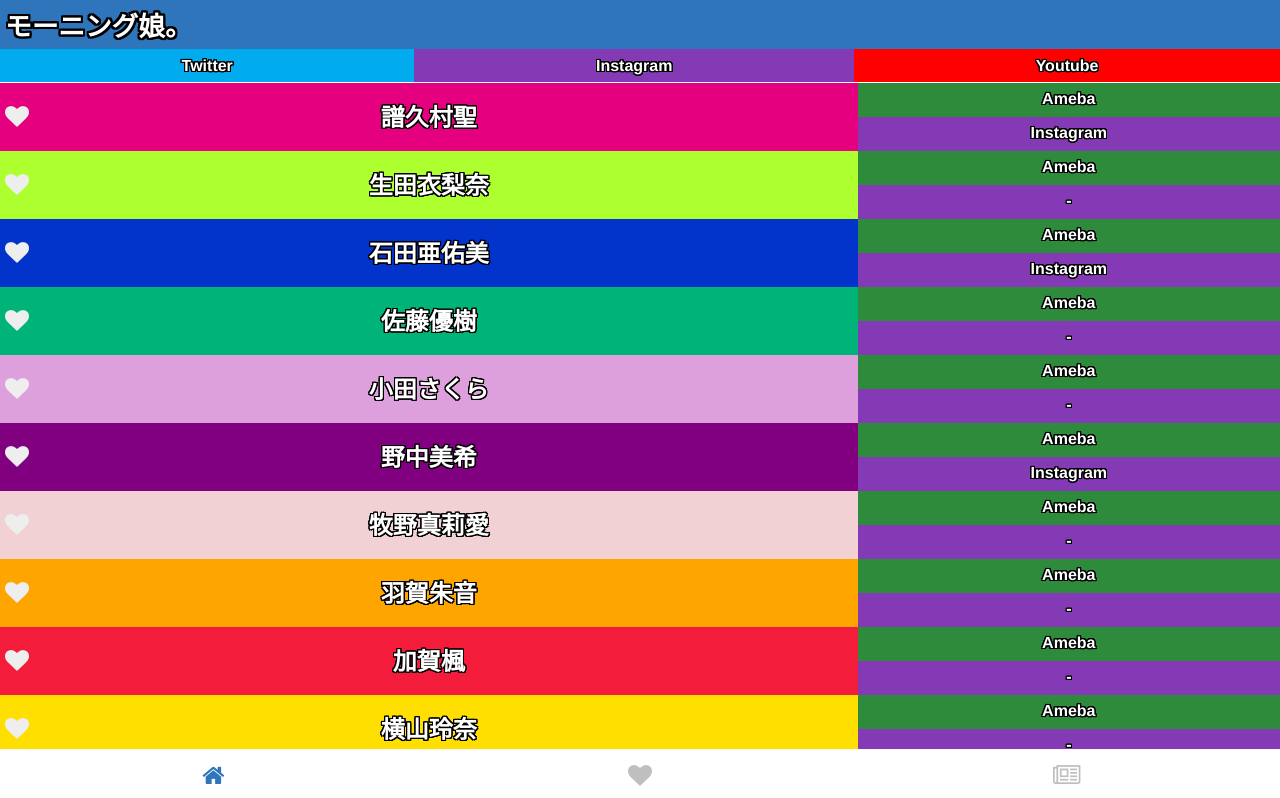
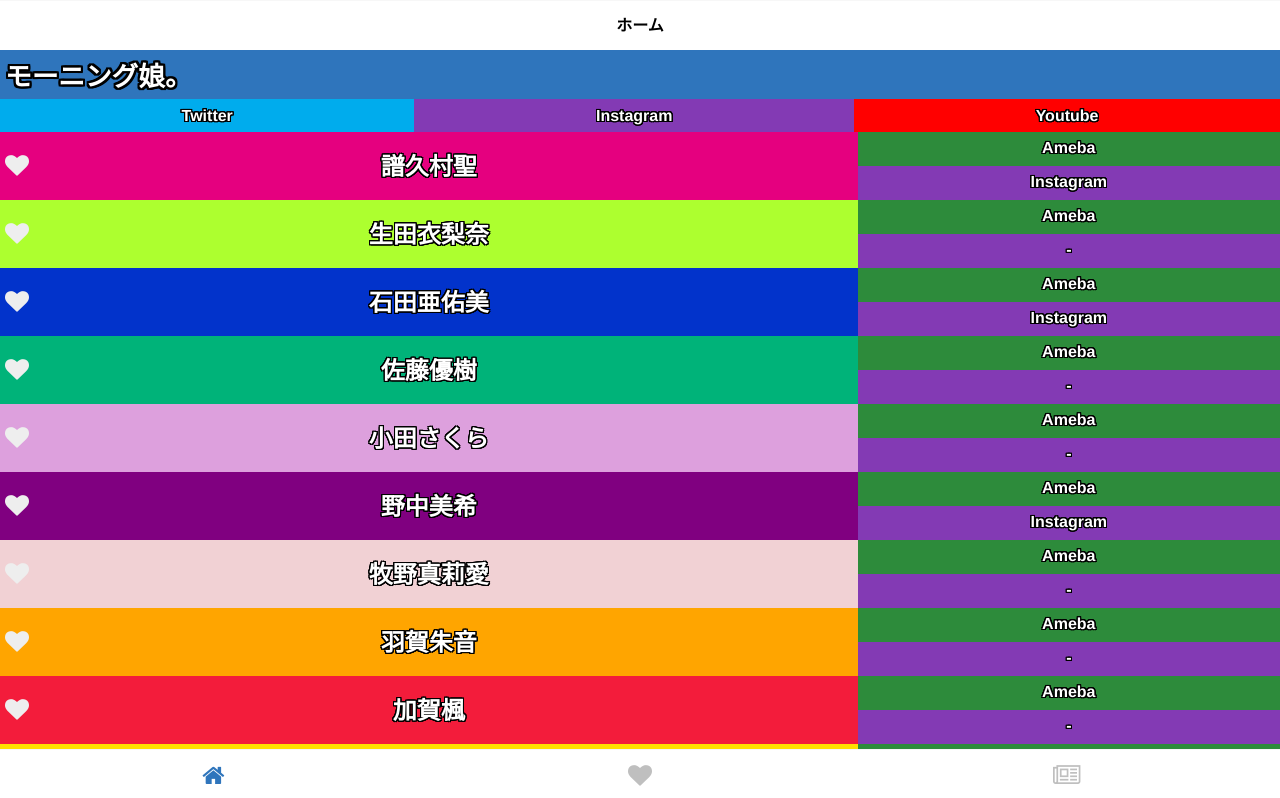
Before and after one commit to YuheiNakasaka/hello-project-one, a Nuxt app: page / in a window 1280 px wide. Shown: the top 798 px of the page. Built offline with nearby package versions, Linux system fonts and the light colour scheme.

Commit message:
headerをつけた

```diff
--- /dev/null
+++ b/components/Header.vue
@@ -0,0 +1,61 @@
+<template>
+  <div id="header">
+    <div class="header-item">
+      <span>{{ title }}</span>
+    </div>
+  </div>
+</template>
+
+<script>
+export default {
+  name: 'Header',
+  props: {
+    title: {
+      type: String,
+      required: true,
+      default: () => {
+        return ''
+      }
+    }
+  },
+  mounted() {
+    let prevPos = window.pageYOffset !== undefined ? window.pageYOffset : document.documentElement.scrollTop
+    window.addEventListener('scroll', () => {
+      const currentPos = window.pageYOffset !== undefined ? window.pageYOffset : document.documentElement.scrollTop
+      if (prevPos - currentPos < 0) {
+        document.querySelector('#header').classList.add('hide')
+      } else {
+        document.querySelector('#header').classList.remove('hide')
+      }
+      prevPos = currentPos
+    })
+  }
+}
+</script>
+
+<style lang="scss" scoped>
+#header {
+  width: 100%;
+  height: 50px;
+  z-index: 10006;
+  position: fixed;
+  top: 0;
+  overflow: visible;
+  background-color: #fff;
+  border-top: 1px solid #f7f7f7;
+  &.hide {
+    visibility: hidden;
+  }
+  .header-item {
+    position: relative;
+    float: left;
+    width: 100%;
+    height: 50px;
+    text-align: center;
+    line-height: 50px;
+    span {
+      font-weight: bold;
+    }
+  }
+}
+</style>
--- a/pages/hearts.vue
+++ b/pages/hearts.vue
@@ -1,10 +1,6 @@
 <template>
   <div class="container">
-    <div class="header">
-      <div class="header-title">
-        <h1>お気に入り</h1>
-      </div>
-    </div>
+    <Header :title="`お気に入り`"></Header>
     <div class="groups">
       <div class="group">
         <div class="members">
@@ -16,10 +12,11 @@
 </template>
 
 <script>
+import Header from '@/components/Header.vue'
 import Member from '@/components/Member.vue'
 import { mapGetters } from 'vuex'
 export default {
-  components: { Member },
+  components: { Header, Member },
   data: function() {
     return {}
   },
@@ -52,7 +49,7 @@
     }
   }
   .groups {
-    padding-top: 49px;
+    padding-top: 50px;
     .group {
       .members {
         width: 100%;
--- a/pages/index.vue
+++ b/pages/index.vue
@@ -1,8 +1,9 @@
 <template>
   <div class="container">
+    <Header :title="`ホーム`"></Header>
     <div class="groups">
       <div class="group a">
-        <div class="team fixed">
+        <div class="team">
           <div class="group-name">
             <h1>モーニング娘。</h1>
           </div>
@@ -12,7 +13,7 @@
             <a href="https://www.youtube.com/user/morningmusumechannel" target="_blank" class="youtube">Youtube</a>
           </div>
         </div>
-        <div class="members fixed">
+        <div class="members">
           <Member v-for="(member, i) in morningMusume" :key="i" :item="member"></Member>
         </div>
       </div>
@@ -144,10 +145,11 @@
 </template>
 
 <script>
+import Header from '@/components/Header.vue'
 import Member from '@/components/Member.vue'
 import { mapGetters } from 'vuex'
 export default {
-  components: { Member },
+  components: { Header, Member },
   data: function() {
     return {}
   },
@@ -164,38 +166,14 @@
       amenomorikawaumi: 'members/amenomorikawaumi'
     })
   },
-  mounted() {
-    let t = null
-    window.addEventListener('scroll', () => {
-      clearTimeout(t)
-      t = setTimeout(() => {
-        const groupIds = ['a', 'b', 'c', 'd', 'e', 'f', 'g', 'h', 'i']
-        for (let i = 0; i < groupIds.length; i++) {
-          const elm = document.querySelector(`.group.${groupIds[i]} .team`)
-          if (!elm) return
-          const groupBar = elm.getBoundingClientRect()
-          if (groupBar) {
-            let membersHeight = -83
-            for (let j = 0; j < i; j++) {
-              membersHeight += document.querySelector(`.group.${groupIds[j]} .members`).clientHeight
-            }
-            if (window.scrollY > membersHeight) {
-              document.querySelector(`.group.${groupIds[i]} .team`).classList.add('fixed')
-            } else {
-              if (groupIds[i] === 'a') return
-              document.querySelector(`.group.${groupIds[i]} .team`).classList.remove('fixed')
-            }
-          }
-        }
-      }, 0)
-    })
-  }
+  mounted() {}
 }
 </script>
 
 <style scoped lang="scss">
 .container {
   .groups {
+    padding-top: 50px;
     .group {
       z-index: 1;
       .team {
--- a/pages/others.vue
+++ b/pages/others.vue
@@ -1,13 +1,14 @@
 <template>
   <div class="container">
+    <Header :title="`その他のリンク`"></Header>
     <div class="groups">
       <div class="group a">
-        <div class="team fixed">
+        <div class="team">
           <div class="group-name">
             <h1>公式情報</h1>
           </div>
         </div>
-        <div class="members fixed">
+        <div class="members">
           <div v-for="(item, i) in officialLinkItems" :key="i" class="member">
             <div class="member-name" :style="`background-color:${colors[i % colors.length]}`">
               <a :href="item.link" target="_blank">
@@ -54,8 +55,10 @@
 </template>
 
 <script>
+import Header from '@/components/Header.vue'
 export default {
   name: 'Others',
+  components: { Header },
   data() {
     return {
       officialLinkItems: [
@@ -145,38 +148,14 @@
       ]
     }
   },
-  mounted() {
-    let t = null
-    window.addEventListener('scroll', () => {
-      clearTimeout(t)
-      t = setTimeout(() => {
-        const groupIds = ['a', 'b', 'c', 'd', 'e', 'f', 'g', 'h', 'i']
-        for (let i = 0; i < groupIds.length; i++) {
-          const elm = document.querySelector(`.group.${groupIds[i]} .team`)
-          if (!elm) return
-          const groupBar = elm.getBoundingClientRect()
-          if (groupBar) {
-            let membersHeight = -83
-            for (let j = 0; j < i; j++) {
-              membersHeight += document.querySelector(`.group.${groupIds[j]} .members`).clientHeight
-            }
-            if (window.scrollY > membersHeight) {
-              document.querySelector(`.group.${groupIds[i]} .team`).classList.add('fixed')
-            } else {
-              if (groupIds[i] === 'a') return
-              document.querySelector(`.group.${groupIds[i]} .team`).classList.remove('fixed')
-            }
-          }
-        }
-      }, 0)
-    })
-  }
+  mounted() {}
 }
 </script>
 
 <style lang="scss" scoped>
 .container {
   .groups {
+    padding-top: 50px;
     .group {
       z-index: 1;
       .team {
```
